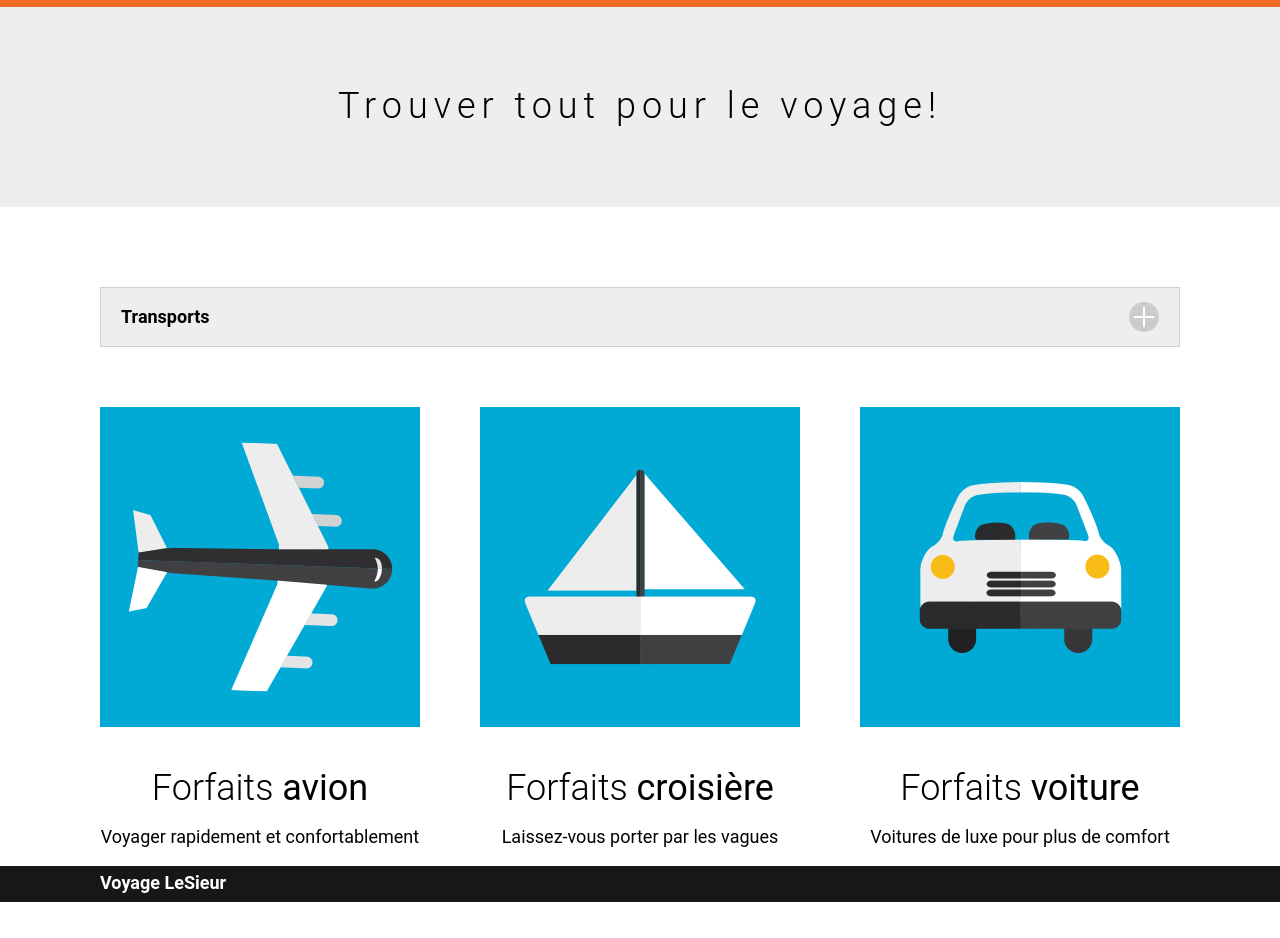
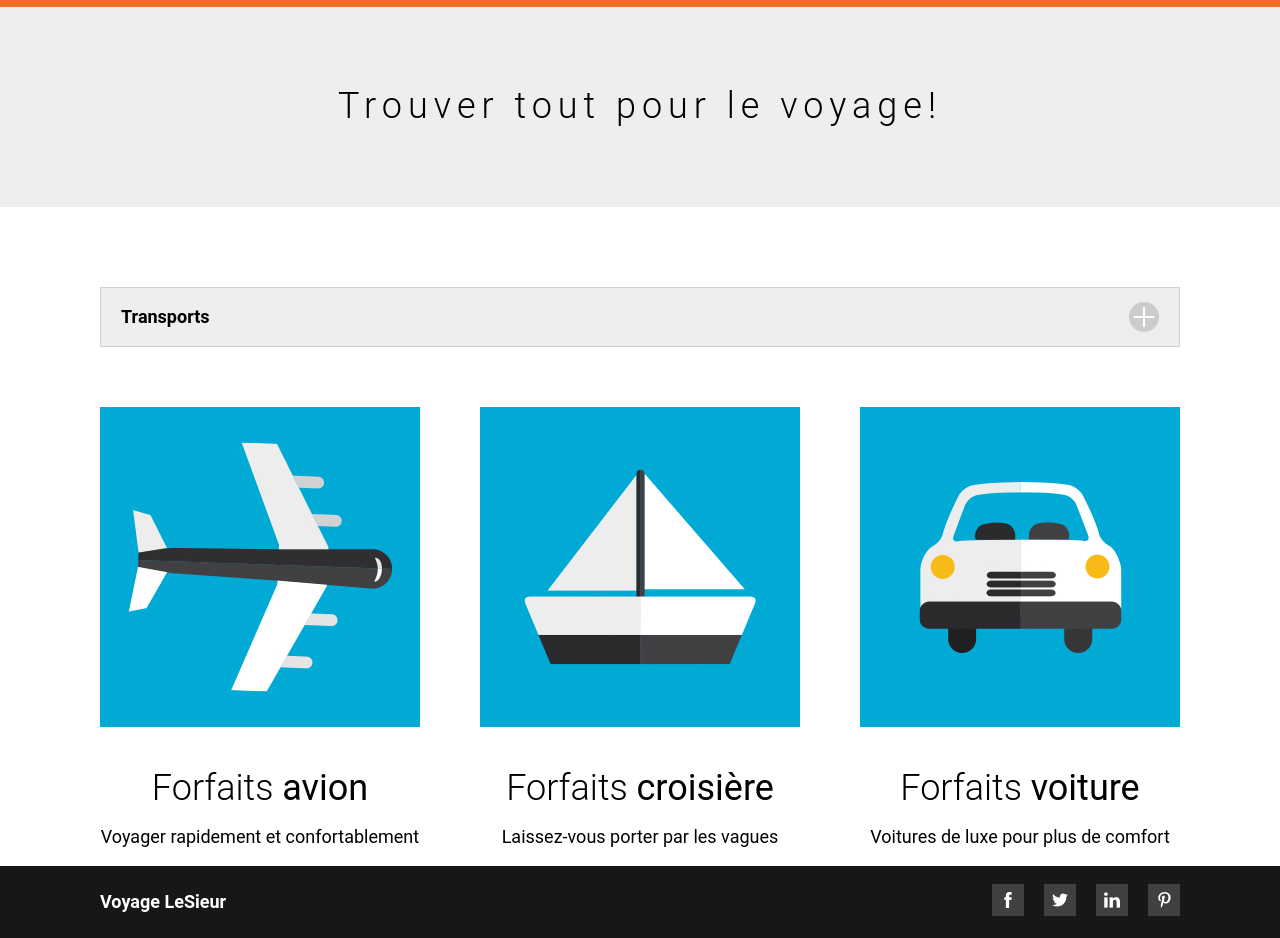
Before and after one commit to emmanuellerheault/voyages_leSieur, a plain HTML site: page index.html in a window 1280 px wide. Shown: the part 75-1013 px from the top of the page. Before the commit the page ends 977 px from the top, so only its background shows below. Drawn offline with nearby package versions, Linux system fonts and the light colour scheme.

Commit message:
fin cours 1

```diff
--- a/css/styles.css
+++ b/css/styles.css
@@ -176,11 +176,24 @@ footer ul{
     display: flex;
     justify-content: flex-end;
     list-style: none;
+    gap: 20px;
 }
 
-.facebook{
+footer a{
+    display: inline-block;
+    width: 32px;
+    height: 32px;
+}
+
+.facebook a{
     background-image: url("../images/facebook-nb1.jpg");
 }
-.twitter{
+.twitter a{
     background-image: url("../images/twitter-nb1.jpg");
 }
+.linkedin a{
+    background-image: url("../images/linkedin-nb1.jpg");
+}
+.pinterest a{
+    background-image: url("../images/pinterest-nb1.jpg");
+}
```
